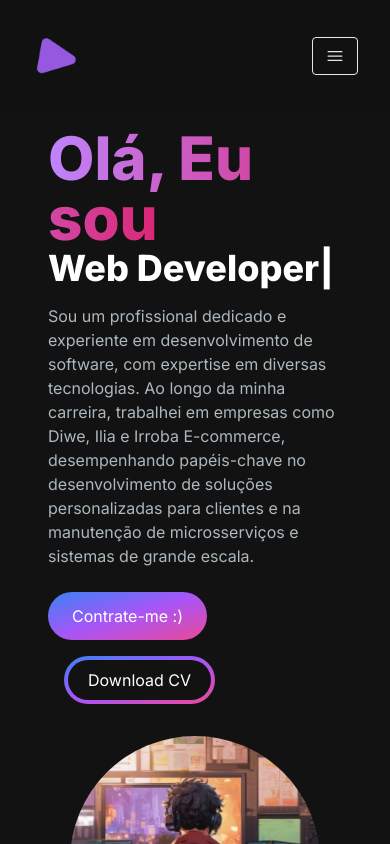
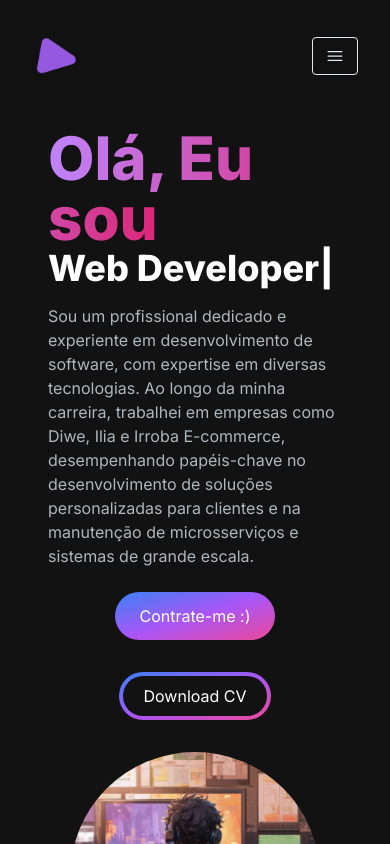
Before and after one commit to JesseSatlei/porfolio, a Next.js app: page / in a window 390 px wide. Shown: the top 844 px of the page. Built offline with nearby package versions, Linux system fonts and the light colour scheme.

Commit message:
fix: button on small screen

```diff
--- a/src/app/components/Hero/HeroSection.tsx
+++ b/src/app/components/Hero/HeroSection.tsx
@@ -32,8 +32,8 @@ const HeroSection = () => {
         <p className="text-[#ADB7BE] mb-6 textl-lg lg:text-xl">
           Sou um profissional dedicado e experiente em desenvolvimento de software, com expertise em diversas tecnologias. Ao longo da minha carreira, trabalhei em empresas como Diwe, Ilia e Irroba E-commerce, desempenhando papéis-chave no desenvolvimento de soluções personalizadas para clientes e na manutenção de microsserviços e sistemas de grande escala.
         </p>
-        <div>
-          <button className="bg-gradient-to-br from-blue-500 via-purple-500 to-pink-500 hover:bg-slate-200 text-white px-6 py-3 rounded-full mr-4">
+        <div className="flex flex-col items-center lg:flex-row">
+          <button className="bg-gradient-to-br from-blue-500 via-purple-500 to-pink-500 hover:bg-slate-200 text-white px-6 py-3 rounded-full mb-4 lg:mb-0 lg:mr-4">
             <Link href="#contact" passHref>
               Contrate-me {":)"}
             </Link>
```
